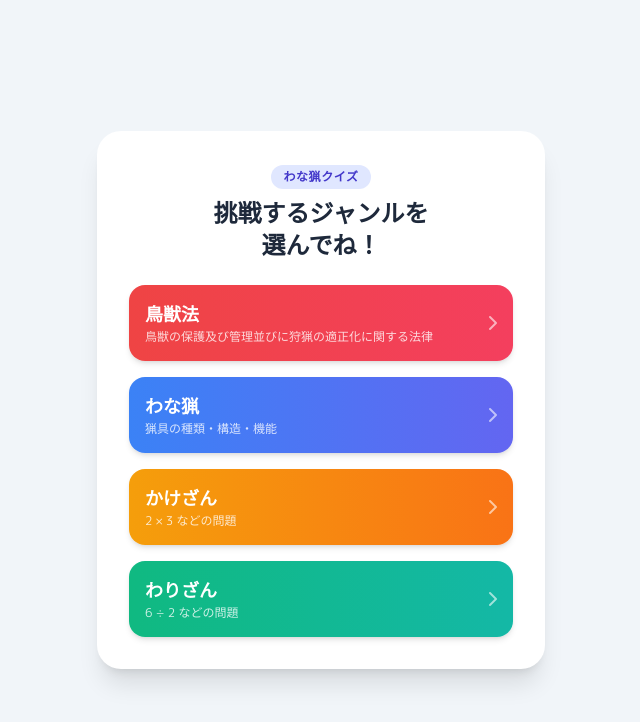
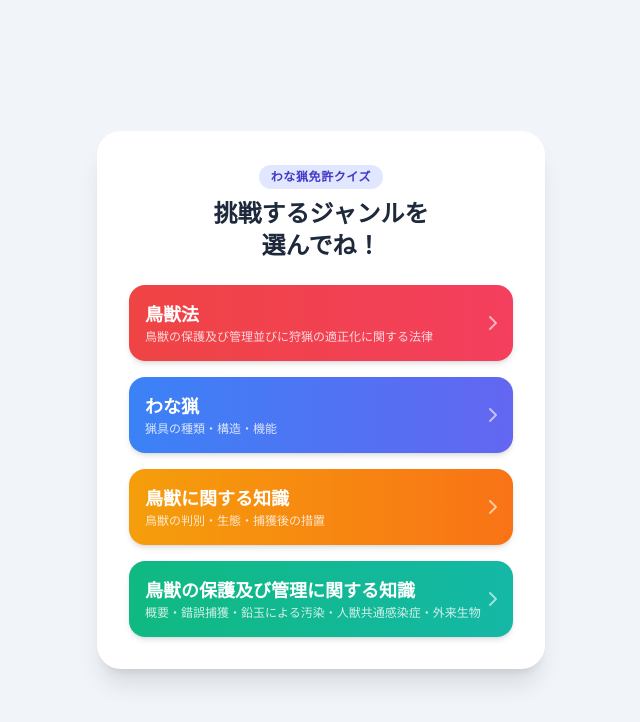
Before and after one commit to tukushi-git/trapping_license_quiz, a plain HTML site: page index.html in a window 1280 px wide. Shown: the whole page, without its empty margins (319-959 px from the left). Drawn offline with nearby package versions, Linux system fonts and the light colour scheme.

Commit message:
Add files via upload

```diff
--- a/index.html
+++ b/index.html
@@ -15,7 +15,7 @@
 
   <div class="w-full max-w-md bg-white rounded-3xl shadow-xl p-6 md:p-8">
     <div class="text-center mb-6">
-      <span class="inline-block bg-indigo-100 text-indigo-700 font-bold px-3 py-1 rounded-full text-xs tracking-wider uppercase mb-2">わな猟クイズ</span>
+      <span class="inline-block bg-indigo-100 text-indigo-700 font-bold px-3 py-1 rounded-full text-xs tracking-wider uppercase mb-2">わな猟免許クイズ</span>
       <h1 class="text-2xl font-extrabold text-slate-800">挑戦するジャンルを<br>選んでね！</h1>
     </div>
 
@@ -38,16 +38,16 @@
 
       <a href="quiz.html?mode=multiplication" class="group flex items-center justify-between p-4 bg-gradient-to-r from-amber-500 to-orange-500 text-white rounded-2xl shadow-md hover:shadow-lg transform hover:-translate-y-0.5 transition-all">
         <div class="text-left">
-          <div class="font-extrabold text-lg">かけざん</div>
-          <div class="text-xs text-white/80">2 × 3 などの問題</div>
+          <div class="font-extrabold text-lg">鳥獣に関する知識</div>
+          <div class="text-xs text-white/80">鳥獣の判別・生態・捕獲後の措置</div>
         </div>
         <i class="fa-solid fa-chevron-right text-white/60 group-hover:text-white group-hover:translate-x-1 transition-all"></i>
       </a>
 
       <a href="quiz.html?mode=division" class="group flex items-center justify-between p-4 bg-gradient-to-r from-emerald-500 to-teal-500 text-white rounded-2xl shadow-md hover:shadow-lg transform hover:-translate-y-0.5 transition-all">
         <div class="text-left">
-          <div class="font-extrabold text-lg">わりざん</div>
-          <div class="text-xs text-white/80">6 ÷ 2 などの問題</div>
+          <div class="font-extrabold text-lg">鳥獣の保護及び管理に関する知識</div>
+          <div class="text-xs text-white/80">概要・錯誤捕獲・鉛玉による汚染・人獣共通感染症・外来生物</div>
         </div>
         <i class="fa-solid fa-chevron-right text-white/60 group-hover:text-white group-hover:translate-x-1 transition-all"></i>
       </a>
```
